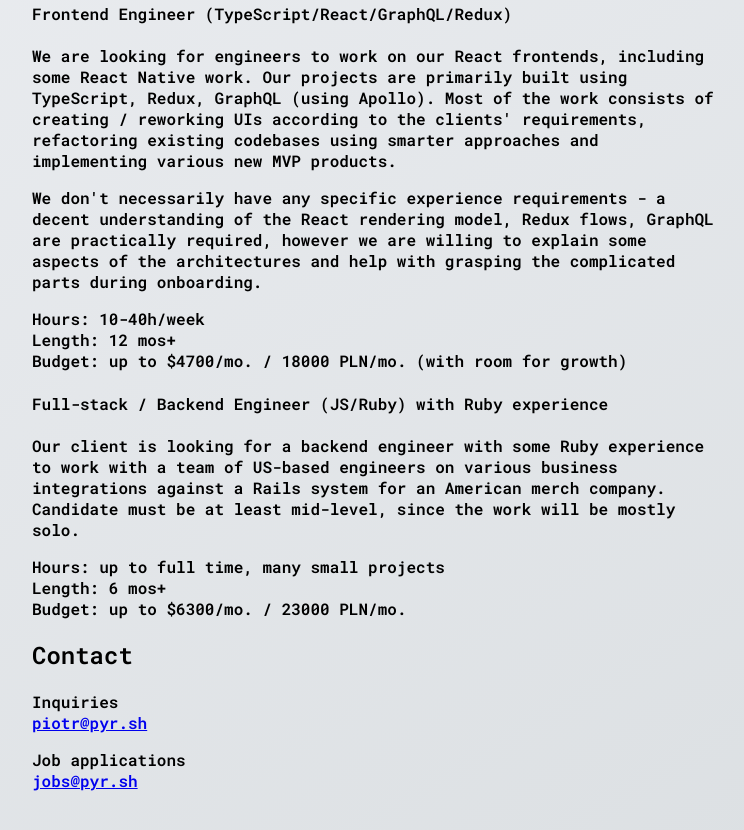
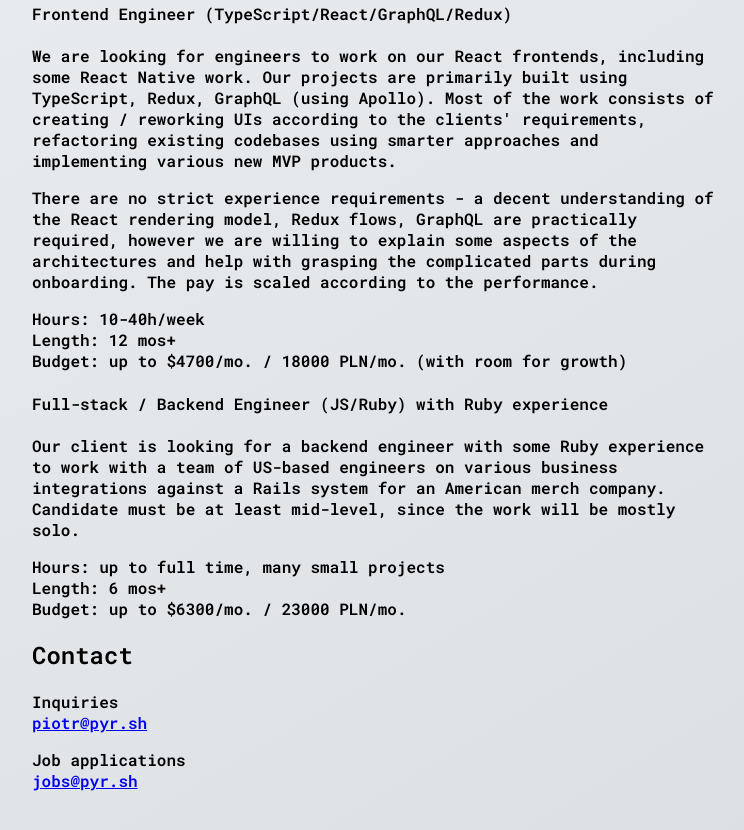
Before and after one commit to pyr-sh/pyr-sh, a plain HTML site: page index.html in a window 1280 px wide. Shown: the part 1407-2237 px from the top of the page, without its empty margins (263-1007 px from the left). Drawn offline with Linux system fonts and the light colour scheme.

Commit message:
less repetitive

```diff
--- a/index.html
+++ b/index.html
@@ -153,9 +153,10 @@ h1 {
             codebases using smarter approaches and implementing various new MVP products.
           </p>
           <p>
-            We don't necessarily have any specific experience requirements - a decent understanding of the React
-            rendering model, Redux flows, GraphQL are practically required, however we are willing to explain
-            some aspects of the architectures and help with grasping the complicated parts during onboarding.
+            There are no strict experience requirements - a decent understanding of the React rendering model,
+            Redux flows, GraphQL are practically required, however we are willing to explain some aspects of
+            the architectures and help with grasping the complicated parts during onboarding. The pay is scaled
+            according to the performance.
           </p>
           <p>
             <strong>Hours:</strong>
```
